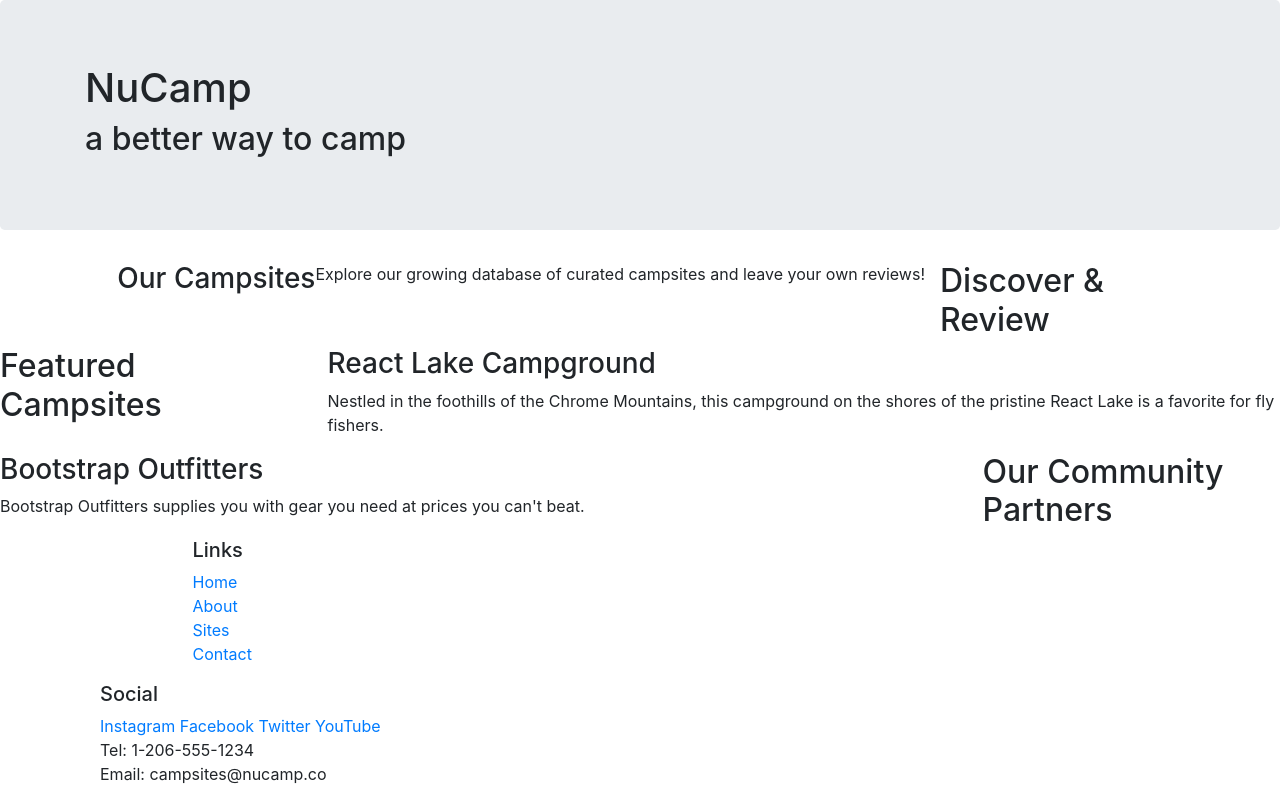
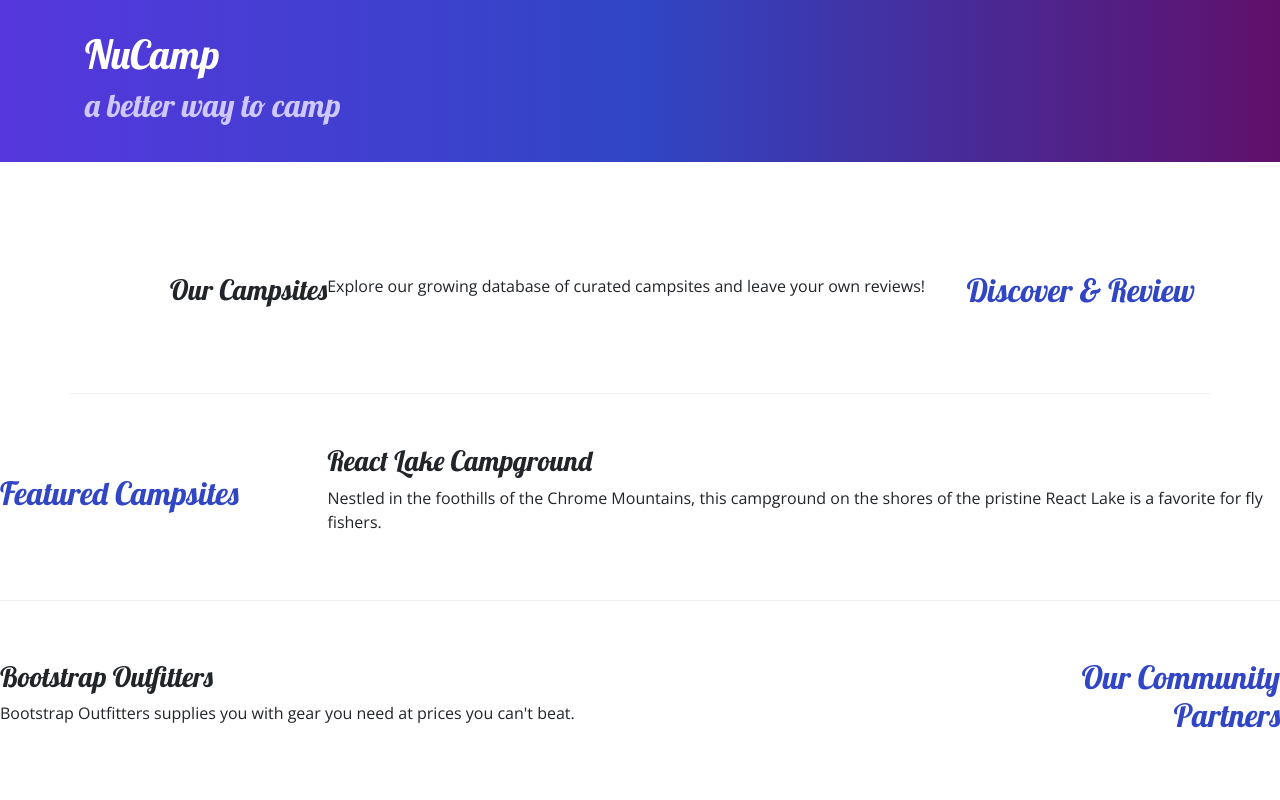
Before and after one commit to guitarpro777/bootstrap-nucampsite, a website: page index.html in a window 1280 px wide. Shown: the top 800 px of the page. Drawn offline with nearby package versions, Linux system fonts and the light colour scheme.

Commit message:
Adding Custom Styles.

```diff
--- /dev/null
+++ b/css/styles.css
@@ -0,0 +1,32 @@
+body {
+    font-family: "Open Sans", sans-serif;
+}
+
+h1, h2, h3 {
+    font-family: "Lobster", cursive;
+}
+
+h2 {
+    color: #3046C5;
+}
+
+header h2 {
+    color: #CEC8FF;
+}
+
+footer {
+    background-image: linear-gradient(#CEC8FF, white);
+    padding: 20px 0;
+}
+
+.jumbotron {
+    padding: 30px;
+    background-image: linear-gradient(to right, #5637DD, #3046C5, #60106B);
+    color: white;
+}
+
+.row-content {
+    padding: 50px 0;
+    border-bottom: 1px ridge;
+    min-height: 200px;
+}
--- a/index.html
+++ b/index.html
@@ -9,11 +9,14 @@
         <!-- Bootstrap CSS -->
         <link rel="stylesheet" href="node_modules/bootstrap/dist/css/bootstrap.min.css" />
 
+        <!-- Additional CSS must be placed after Bootstrap CSS -->
+        <link rel="stylesheet" href="https://fonts.googleapis.com/css?family=Lobster|Open+Sans" />
+        <link rel="stylesheet" href="css/styles.css" />
         <title>NuCamp: A Better Way To Camp</title>
     </head>
 
 <body>
-    <header class="jumbotron">
+    <header class="jumbotron jumbotron-fluid">
                 <div class="container">
             <div class="row">
                 <div class="col">
@@ -25,9 +28,9 @@
     </header>
 
     <div class="container">
-        <div class="row">
+        <div class="row row-content align-items-center">
             <div class="col-sm-4 order-sm-last col-md-3">
-                <h2>Discover & Review</h2>
+                <h2 class="text-sm-right">Discover & Review</h2>
             </div>
             <div class="col"></div>
                 <h3>Our Campsites</h3>
@@ -35,7 +38,7 @@
             </div>
         </div>
 
-        <div class="row">
+        <div class="row row-content align-items-center">
             <div class="col-sm-4 col-md-3">
                 <h2>Featured Campsites</h2>
             </div>
@@ -45,9 +48,9 @@
             </div>
         </div>
 
-        <div class="row">
+        <div class="row row-content align-items-center">
             <div class="col-sm-4 order-sm-last col-md-3">
-                <h2>Our Community Partners</h2>
+                <h2 class="text-sm-right">Our Community Partners</h2>
             </div>
             <div class="col">
                 <h3>Bootstrap Outfitters</h3>
@@ -69,13 +72,15 @@
                     </ul>
                 </div>
                 <div class="col-6 col-sm-5">
+                    <div class="col-6 col-sm-5 text-center">
+                	<div class="col-6 col-sm-5 text-center">
                 	<h5>Social</h5>
                     <a href="http://instagram.com/">Instagram</a>
                     <a href="http://facebook.com/">Facebook</a>
                     <a href="http://twitter.com/">Twitter</a>
                     <a href="http://youtube.com/">YouTube</a>
                 </div>
-        <div class="col-sm-4">
+                <div class="col-sm-4 text-center">
                     Tel: 1-206-555-1234<br />
             Email: campsites@nucamp.co
         </div>
```
Lines whose indentation alone changed are shown as unchanged.
